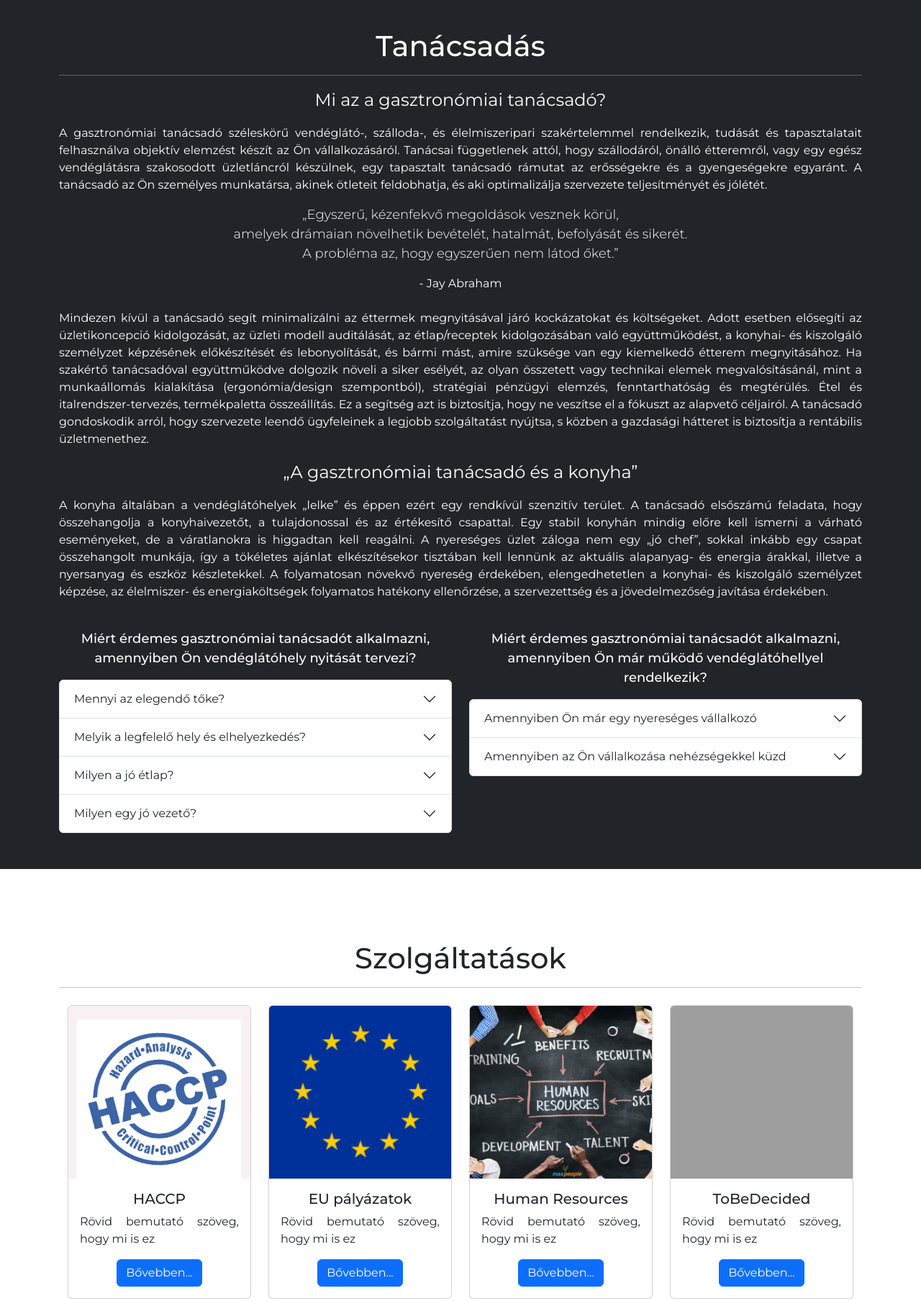
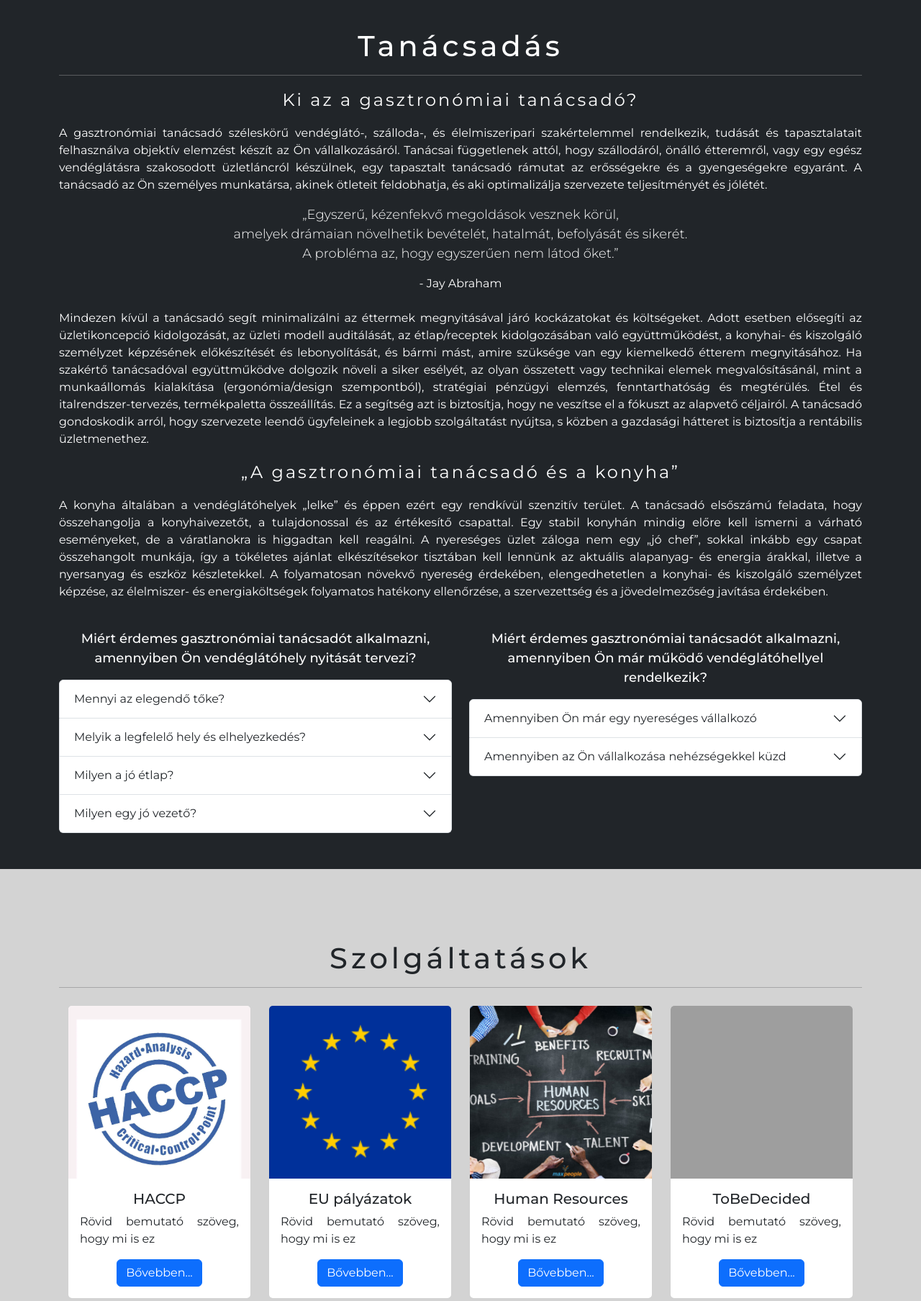
Before and after one commit to rpgconsulting/rpgconsulting.github.io, a plain HTML site: page index.html in a window 1280 px wide. Shown: the part 860-2667 px from the top of the page at 72% size. Drawn offline with nearby package versions, Linux system fonts and the light colour scheme; grey boxes are pictures that could not be loaded.

Commit message:
Style headers

```diff
--- a/assets/css/styles.css
+++ b/assets/css/styles.css
@@ -10,6 +10,16 @@ body {
 
 p {
   text-align: justify;
+}
+
+.header {
+  letter-spacing: 5px;
+}
+
+.sub-header {
+  font-size: 24px;
+  text-align: center;
+  letter-spacing: 3px;
 }
 
 .card-img-top {
@@ -31,6 +41,10 @@ p {
 .dark-section {
   color: white;
   background-color: rgb(33, 37, 41);
+}
+
+.light-section {
+  background-color: lightgray;
 }
 
 .nav-item {
--- a/index.html
+++ b/index.html
@@ -97,11 +97,11 @@
     </div>
     <section class="dark-section">
         <div class="container position-relative section" id="consulting">
-            <h1 class="text-center">Tanácsadás</h1>
+            <h1 class="text-center header" >Tanácsadás</h1>
             <hr>
             <div class="row">
-                <p style="text-align: center; font-size: x-large;">
-                    Mi az a gasztronómiai tanácsadó?
+                <p class="sub-header">
+                    Ki az a gasztronómiai tanácsadó?
                 </p>
                 <p>
                     A gasztronómiai tanácsadó széleskörű vendéglátó-, szálloda-, és élelmiszeripari szakértelemmel
@@ -126,7 +126,7 @@
                     biztosítja, hogy ne veszítse el a fókuszt az alapvető céljairól. A tanácsadó gondoskodik arról,
                     hogy szervezete leendő ügyfeleinek a legjobb szolgáltatást nyújtsa, s közben a gazdasági
                     hátteret is biztosítja a rentábilis üzletmenethez.</p>
-                <p style="text-align: center; font-size: x-large;">
+                <p class="sub-header" style="text-align: center; font-size: x-large;">
                     „A gasztronómiai tanácsadó és a konyha”
                 </p>
                 <p>A konyha általában a vendéglátóhelyek „lelke” és éppen ezért egy rendkívül szenzitív terület. A
@@ -286,12 +286,12 @@
             </div>
         </div>
     </section>
-    <section id="services">
+    <section id="services" class="light-section">
         <div class="section align-items-center" id="services">
             <div class="container">
                 <div class="row">
                     <div class="col">
-                        <h1 class="text-center">Szolgáltatások</h1>
+                        <h1 class="text-center header">Szolgáltatások</h1>
                         <hr>
                     </div>
                     <div class="row ms-auto me-auto">
@@ -361,7 +361,7 @@
             <div class="container">
                 <div class="row">
                     <div class="col">
-                        <h1 class="text-center">Referenciák</h1>
+                        <h1 class="text-center header">Referenciák</h1>
                         <hr>
                         <h1 class="text-center text-uppercase text-secondary">Hamarosan...</h1>
                     </div>
@@ -370,11 +370,11 @@
         </div>
     </section>
     <section id="aboutme">
-        <div class="section">
+        <div class="section light-section">
             <div class="container">
                 <div class="row">
                     <div class="col">
-                        <h1 class="text-center">Rólam</h1>
+                        <h1 class="text-center header">Rólam</h1>
                         <hr>
                         <p class="mb-5">Itt van egy rövid összefoglaló a nagyobb állomásaimról eddigi karrierem során.
                         </p>
@@ -533,7 +533,7 @@
             <div class="container">
                 <div class="row">
                     <div class="col">
-                        <h1 class="text-center">Kapcsolat</h1>
+                        <h1 class="text-center header">Kapcsolat</h1>
                         <hr>
                     </div>
                 </div>
```
